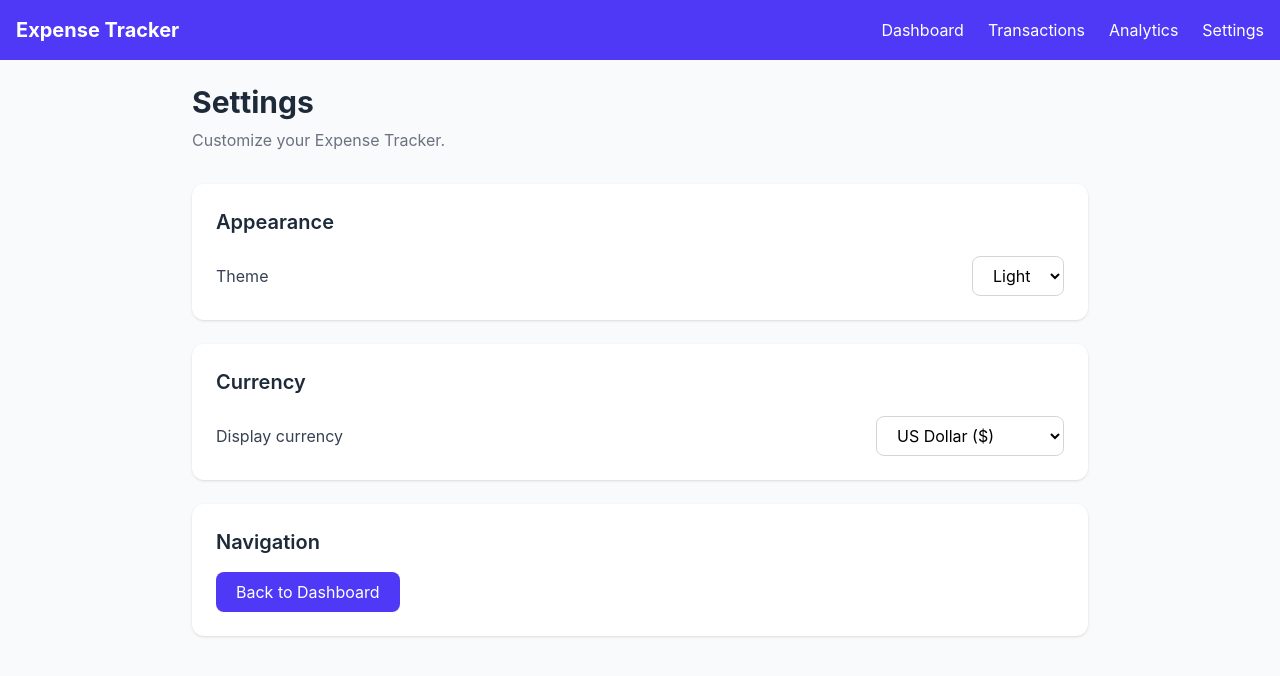
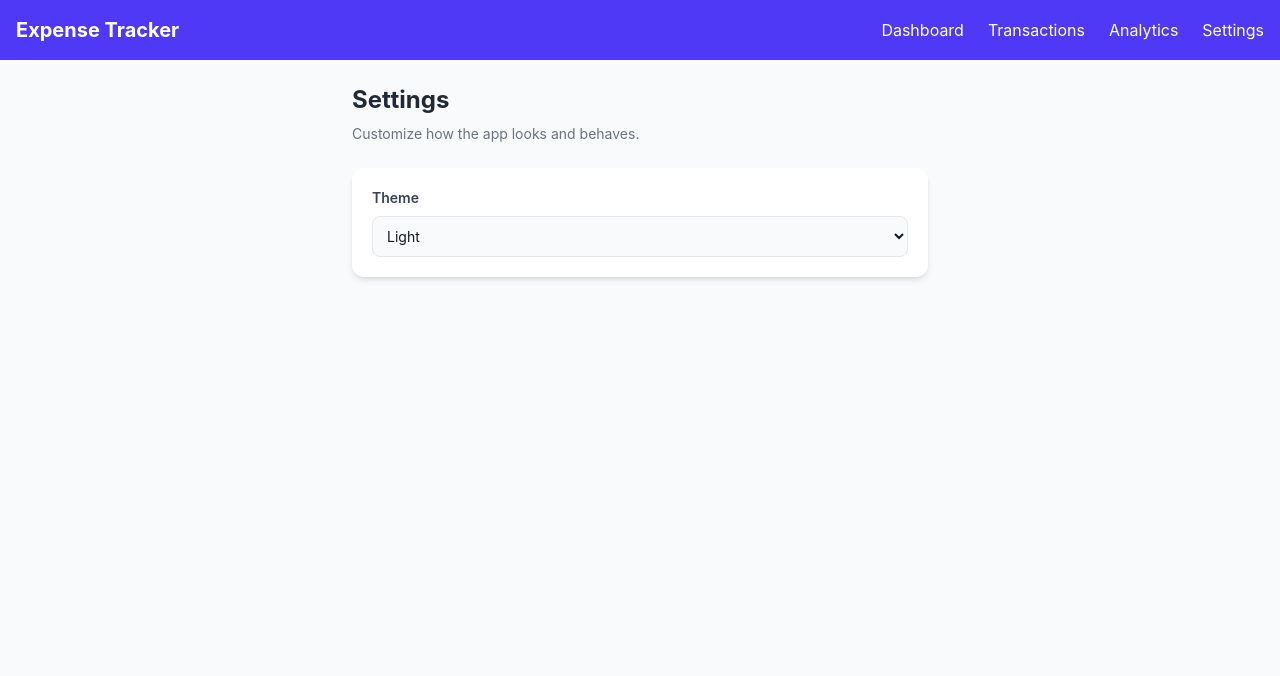
Before and after one commit to betty1233/Expense-Tracker, a React (Vite) app: page /settings in a window 1280 px wide. Shown: the top 676 px of the page. Built offline with nearby package versions, Linux system fonts and the light colour scheme.

Commit message:
'worked on the dark mode on the all pages

```diff
--- a/src/App.jsx
+++ b/src/App.jsx
@@ -6,13 +6,18 @@ import Transactions from "./pages/Transactions";
 import Analytics from "./pages/Analytics";
 import Settings from "./pages/Settings";
 
+export default function App() {
+  const [theme, setTheme] = useState(() => {
+    try {
+      return localStorage.getItem("theme") || "Light";
+    } catch {
+      return "Light";
+    }
+  });
 
-export default function App() {
   const [transactions, setTransactions] = useState(() => {
-  const savedTransactions = JSON.parse(
-    localStorage.getItem("transactions")
-  );
-
+    try {
+      const savedTransactions = JSON.parse(localStorage.getItem("transactions"));
       return savedTransactions || [
         {
           id: 1,
@@ -29,37 +34,88 @@ export default function App() {
           category: "Food",
         },
       ];
+    } catch {
+      return [
+        {
+          id: 1,
+          title: "Salary",
+          amount: 500,
+          type: "income",
+          category: "Food",
+        },
+        {
+          id: 2,
+          title: "Lunch",
+          amount: 15,
+          type: "expense",
+          category: "Food",
+        },
+      ];
+    }
   });
+
+  useEffect(() => {
+    document.documentElement.classList.toggle("dark", theme === "Dark");
+    localStorage.setItem("theme", theme);
+  }, [theme]);
 
   useEffect(() => {
     localStorage.setItem("transactions", JSON.stringify(transactions));
   }, [transactions]);
 
   const [transactionToEdit, setTransactionToEdit] = useState(null);
+
   return (
     <BrowserRouter>
-      <Navbar/>
+      <div className="min-h-screen bg-white text-black dark:bg-black dark:text-white">
+        <Navbar />
         <Routes>
-        <Route path="/" element={<Dashboard
+          <Route
+            path="/"
+            element={
+              <Dashboard
                 transactions={transactions}
                 setTransactions={setTransactions}
                 transactionToEdit={transactionToEdit}
                 setTransactionToEdit={setTransactionToEdit}
-                                         />} />
+              />
+            }
+          />
 
-        <Route path="/dashboard" element={<Dashboard
+          <Route
+            path="/dashboard"
+            element={
+              <Dashboard
                 transactions={transactions}
                 setTransactions={setTransactions}
                 transactionToEdit={transactionToEdit}
-                setTransactionToEdit={setTransactionToEdit}/>} />
-        <Route path="/transactions" element={<Transactions
+                setTransactionToEdit={setTransactionToEdit}
+              />
+            }
+          />
+
+          <Route
+            path="/transactions"
+            element={
+              <Transactions
                 transactions={transactions}
                 setTransactions={setTransactions}
-                                                    setTransactionToEdit={setTransactionToEdit}/>} />
-        <Route path="/analytics" element={<Analytics
-                                                  transactions={transactions} />} />
-        <Route path="/settings" element={<Settings />} />
+                setTransactionToEdit={setTransactionToEdit}
+              />
+            }
+          />
+
+          <Route
+            path="/analytics"
+            element={<Analytics transactions={transactions} />}
+          />
+
+          <Route
+            path="/settings"
+            element={<Settings theme={theme} setTheme={setTheme} />}
+          />
         </Routes>
+      </div>
     </BrowserRouter>
   );
 }
--- a/src/components/Frontpage copy.jsx
+++ b/src/components/Frontpage copy.jsx
@@ -319,40 +319,6 @@ export default function Frontpage() {
         </div>
 
 
-        {/* ================= RECENT TRANSACTIONS ================= */}
-
-        <div className="bg-white rounded-xl shadow-md p-5 w-full">
-
-          <div className="flex items-center justify-between">
-
-            <h2 className="text-xl font-semibold">
-              Recent Transactions
-            </h2>
-
-            {transactions.length> 0 && (
-
-            <button
-              onClick={handleClearTransactions}
-              className="text-sm text-red-500 hover:text-red-700"
-            >
-              Clear All
-            </button>
-            )}
-          </div>
-
-
-          <span className="text-xs text-gray-400 font-medium">
-            {transactions.length} Items
-          </span>
-
-          <input
-            type="text"
-            placeholder="Search Transactions ..."
-            value={searchTerm}
-            onChange={(e) => setSearchTerm(e.target.value)}
-            className= "border border-gray-200 rounded-lg px-3 py-2 text-sm"
-
-          />
 
           {/* Category Filter */}
 
--- a/src/index.css
+++ b/src/index.css
@@ -1 +1,2 @@
 @import "tailwindcss";
+@custom-variant dark (&:where(.dark, .dark *));
--- a/src/pages/Analytics.jsx
+++ b/src/pages/Analytics.jsx
@@ -115,15 +115,15 @@ export default function Analytics({ transactions = [] }) {
     })}`;
 
   return (
-    <div className="min-h-screen bg-gray-50 p-6">
+    <div className="min-h-screen bg-gray-50 p-6 text-gray-900 dark:bg-gray-900 dark:text-white">
       <div className="mx-auto max-w-6xl">
 
         {/* Page heading */}
        {/* Page heading */}
 <div className="mb-8">
-  <h1 className="text-3xl font-bold text-gray-800">
-    Analytics
-  </h1>
+  <h1 className="text-3xl font-bold text-gray-800 dark:text-white">
+  Analytics
+</h1>
 
   <p className="mt-2 text-gray-500">
     Understand your income, expenses, and spending habits.
@@ -166,7 +166,7 @@ export default function Analytics({ transactions = [] }) {
         {/* Summary cards */}
         <div className="grid grid-cols-1 gap-5 sm:grid-cols-2 lg:grid-cols-3">
 
-          <div className="rounded-xl border border-gray-100 bg-white p-6 shadow-sm">
+          <div className="rounded-xl border border-gray-100 bg-white p-6 shadow-sm dark:border-gray-700 dark:bg-gray-800">
             <p className="text-sm font-medium text-gray-500">
               Total Income
             </p>
--- a/src/pages/Settings.jsx
+++ b/src/pages/Settings.jsx
@@ -1,89 +1,34 @@
-import { useState } from "react";
-import { Link } from "react-router-dom";
-
-export default function Settings() {
-  const [currency, setCurrency] = useState(() =>
-    localStorage.getItem("currency") || "USD");
-  const [theme, setTheme] = useState(() =>
-    localStorage.getItem("theme") || "Light"
-  );
-
+export default function Settings({ theme, setTheme }) {
   return (
-    <div className="min-h-screen bg-gray-50 p-6">
-      <div className="mx-auto max-w-4xl">
-        <h1 className="text-3xl font-bold text-gray-800">
+    <div className="min-h-screen bg-gray-50 p-6 text-gray-900 dark:bg-gray-900 dark:text-white">
+      <div className="mx-auto max-w-xl">
+        <h1 className="text-2xl font-bold text-gray-800 dark:text-white">
           Settings
         </h1>
 
-        <p className="mt-2 text-gray-500">
-          Customize your Expense Tracker.
+        <p className="mt-2 text-sm text-gray-500 dark:text-gray-300">
+          Customize how the app looks and behaves.
         </p>
 
-        {/* Appearance settings */}
-        <div className="mt-8 rounded-xl bg-white p-6 shadow-sm">
-          <h2 className="text-xl font-semibold text-gray-800">
-            Appearance
-          </h2>
-
-          <div className="mt-5 flex items-center justify-between gap-4">
-            <label htmlFor="theme" className="text-gray-700">
+        <div className="mt-6 rounded-xl bg-white p-5 shadow-md dark:bg-gray-800">
+          <label className="mb-2 block text-sm font-semibold text-gray-700 dark:text-gray-200">
             Theme
           </label>
 
           <select
-              id="theme"
             value={theme}
-              onChange={(e) => setTheme(e.target.value)}
-              className="rounded-lg border border-gray-300 bg-white px-4 py-2"
+            onChange={(e) => {
+              const newTheme = e.target.value;
+              setTheme(newTheme);
+              localStorage.setItem("theme", newTheme);
+            }}
+            className="w-full rounded-lg border border-gray-200 bg-gray-50 p-2.5 text-sm text-gray-900 focus:outline-none focus:ring-2 focus:ring-indigo-500 dark:border-gray-600 dark:bg-gray-700 dark:text-white"
           >
             <option value="Light">Light</option>
             <option value="Dark">Dark</option>
           </select>
         </div>
       </div>
-
-        {/* Currency settings */}
-        <div className="mt-6 rounded-xl bg-white p-6 shadow-sm">
-          <h2 className="text-xl font-semibold text-gray-800">
-            Currency</h2>
-
-          <div className="mt-5 flex items-center justify-between gap-4">
-            <label htmlFor="currency" className="text-gray-700">
-              Display currency
-            </label>
-
-            <select
-              id="currency"
-              value={currency}
-              onChange={(e) => {
-                const newCurrency = e.target.value;
-                setCurrency(newCurrency);
-                localStorage.setItem("currency", newCurrency);
-}}
-              className="rounded-lg border border-gray-300 bg-white px-4 py-2"
-            >
-              <option value="USD">US Dollar ($)</option>
-              <option value="ETB">Ethiopian Birr (Br)</option>
-              <option value="EUR">Euro (€)</option>
-              <option value="GBP">British Pound (£)</option>
-            </select>
-          </div>
-        </div>
-
-        {/* Navigation */}
-        <div className="mt-6 rounded-xl bg-white p-6 shadow-sm">
-          <h2 className="text-xl font-semibold text-gray-800">
-            Navigation
-          </h2>
-
-          <Link
-            to="/dashboard"
-            className="mt-4 inline-block rounded-lg bg-indigo-600 px-5 py-2 text-white hover:bg-indigo-700"
-          >
-            Back to Dashboard
-          </Link>
-        </div>
-      </div>
     </div>
   );
 }
```
Also changed, not shown: src/components/Frontpage.jsx (+23 -11 lines). Lines whose indentation alone changed are shown as unchanged.
